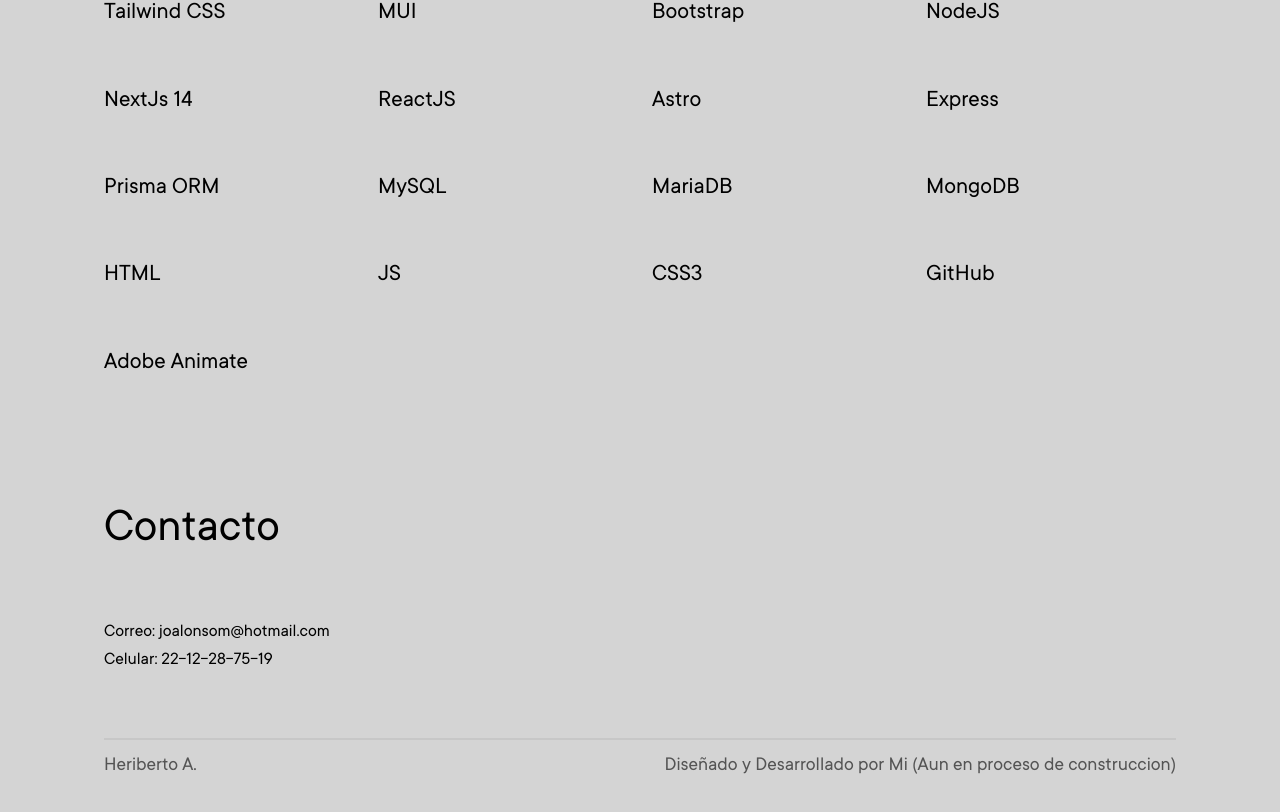
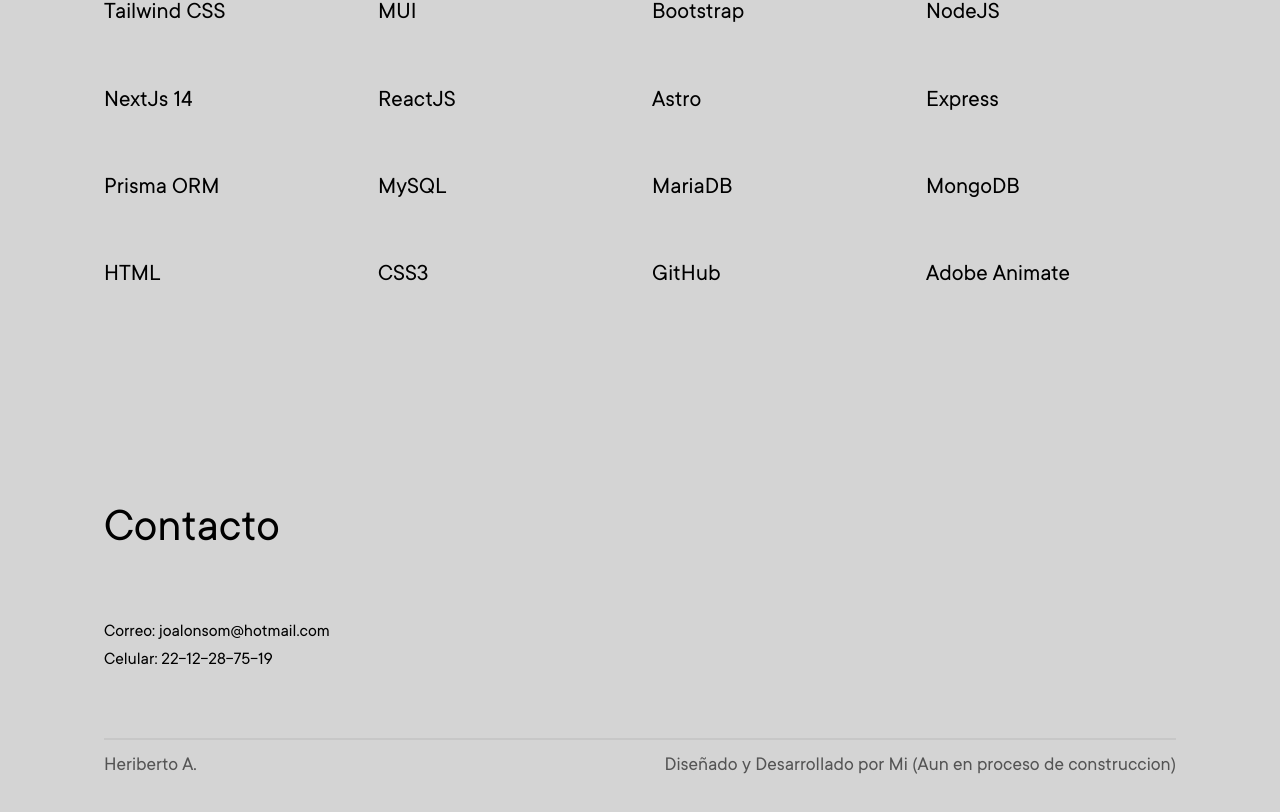
Before and after one commit to heriberto2300/beto-portfolio, a Next.js app: page /about in a window 1280 px wide. Shown: the part 1390-2202 px from the top of the page. Built offline with nearby package versions, Linux system fonts and the light colour scheme.

Commit message:
Commit de Actualizacion #2: Correccion de Skills portafolio

```diff
--- a/components/sections/skills.tsx
+++ b/components/sections/skills.tsx
@@ -24,7 +24,6 @@
 				<span>MariaDB</span>
 				<span>MongoDB</span>
 				<span>HTML</span>
-				<span>JS</span>
 				<span>CSS3</span>
 				<span>GitHub</span>
 				<span>Adobe Animate</span>
```
